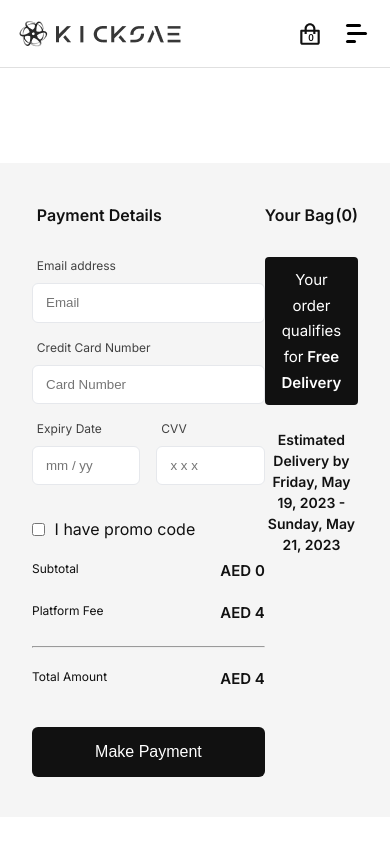
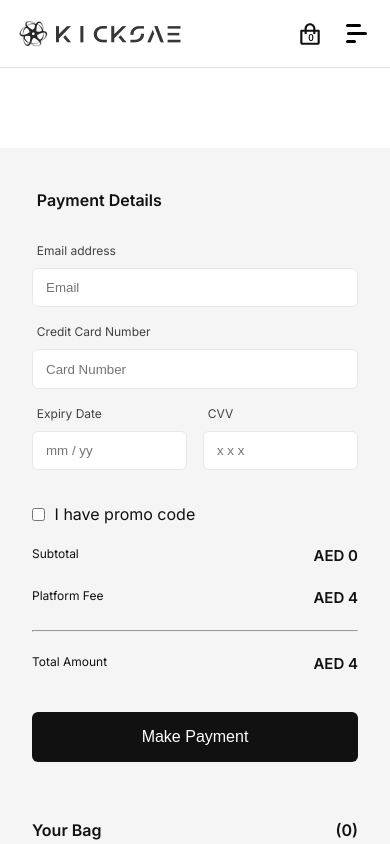
Before and after one commit to Jmlsoteyza/KicksAE, a React (Vite) app: page /StoreProduct/1/Payments in a window 390 px wide. Shown: the top 844 px of the page. Built offline with nearby package versions, Linux system fonts and the light colour scheme.

Commit message:
last commit!! (i hope so)

```diff
--- a/src/index.css
+++ b/src/index.css
@@ -318,6 +318,23 @@ video {
     font-size: 2.5rem;
   }
 }
+@media (max-width: 865px) {
+  .Checkout_container {
+    height: fit-content;
+    margin-top: 5rem;
+  }
+  .Checkout-payments_productsContainer {
+    flex-direction: column;
+  }
+  .Checkout-payments_container {
+    max-width: none;
+  }
+  .Checkout-products_container {
+    width: 100%;
+    max-width: 100%;
+    margin-top: 3.5rem;
+  }
+}
 @media (max-width: 745px) {
   .Blogs-data_container {
     max-width: 17.5rem;
@@ -335,6 +352,13 @@ video {
   }
   .products_h1 {
     display: block;
+  }
+  .product_flex img {
+    object-fit: cover;
+  }
+  .cart_img,
+  .cart_mini img {
+    object-fit: cover;
   }
 }
 @media (max-width: 700px) {
```
